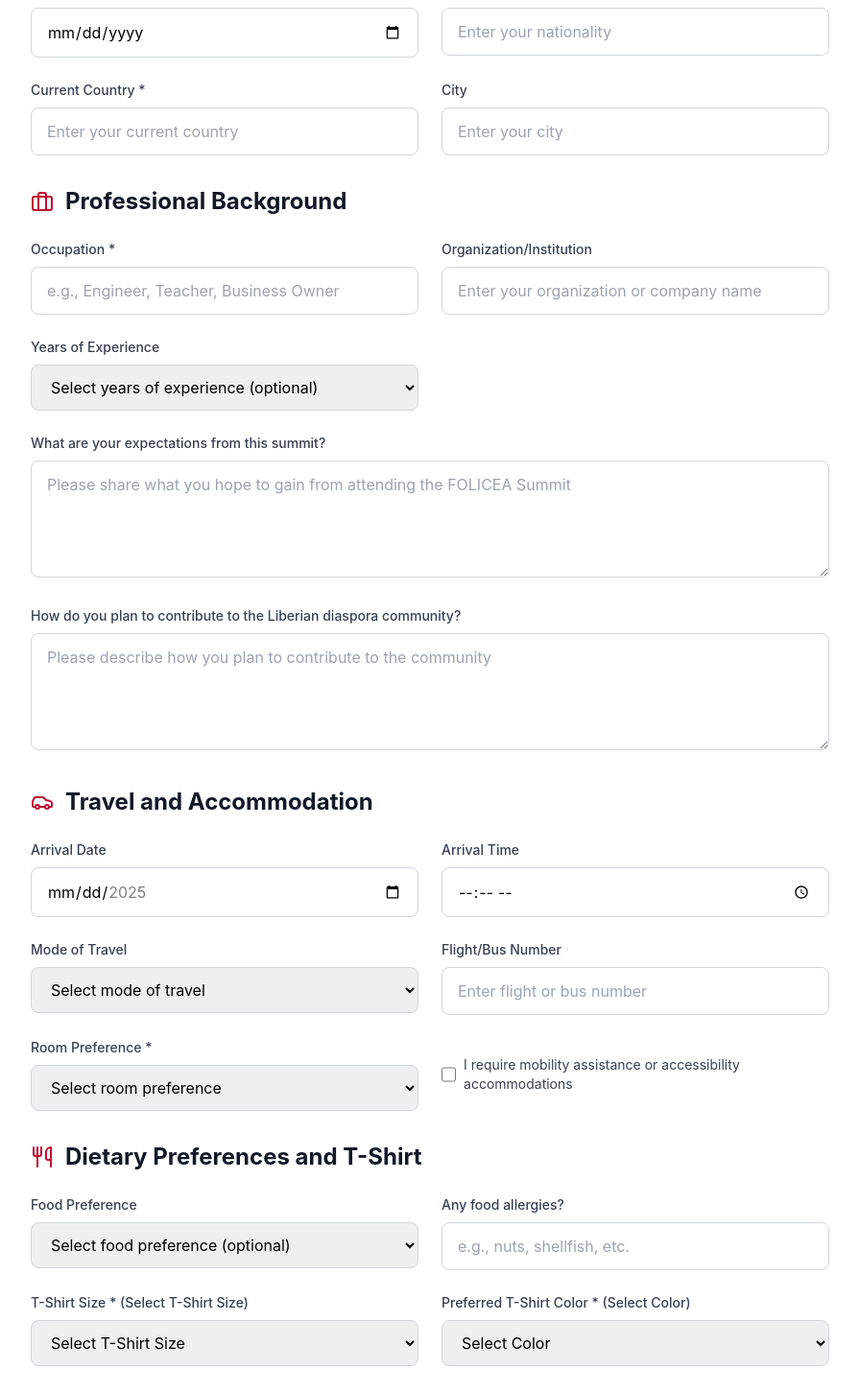
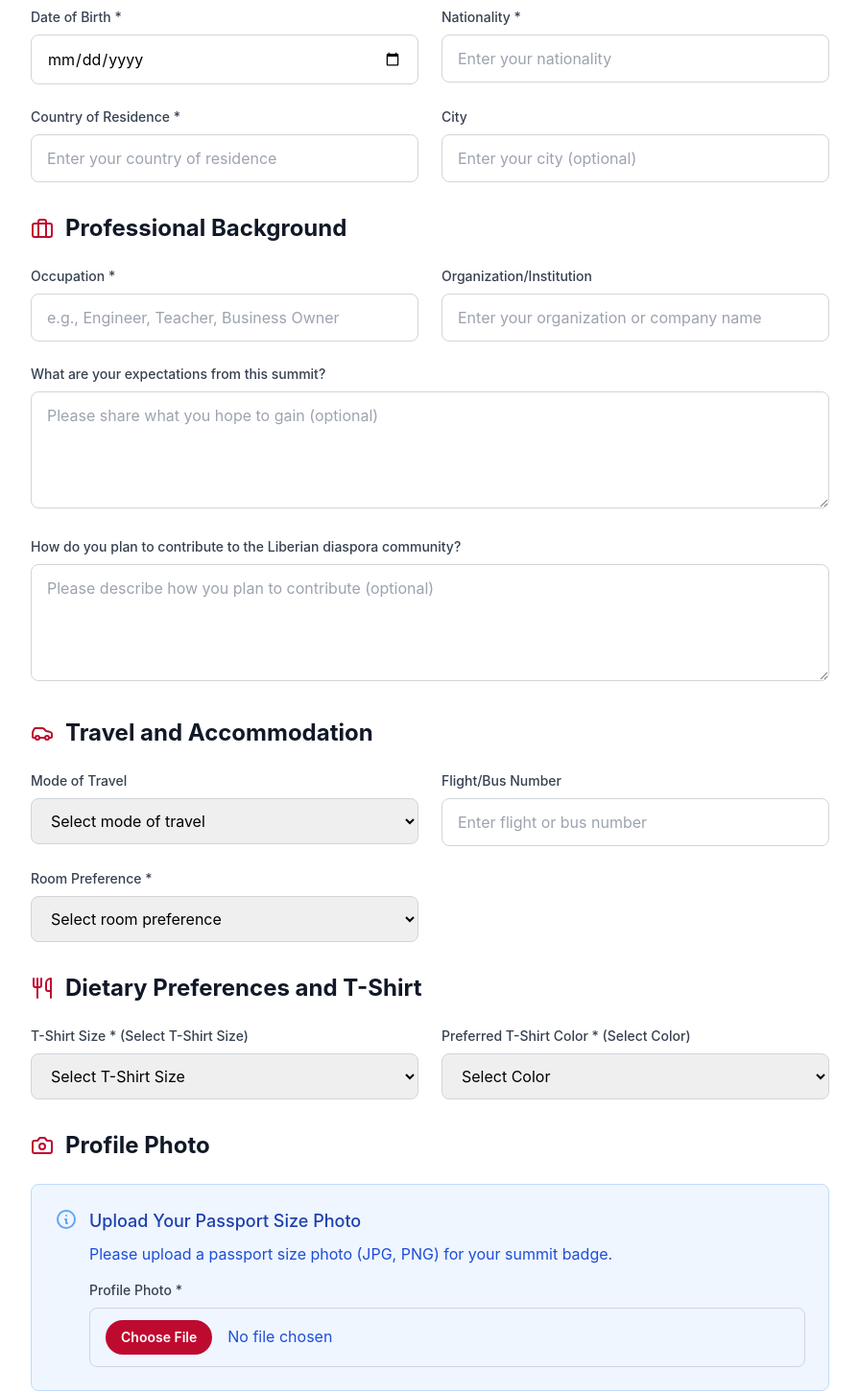
Before and after one commit to foliceasummit/folicea-summit-2025, a Next.js app: page /registration in a window 1280 px wide. Shown: the part 856-2308 px from the top of the page at 96% size, without its empty margins (192-1087 px from the left). Built offline with nearby package versions, Linux system fonts and the light colour scheme.

Commit message:
Registration: remove diet/years/arrival/mobility; make Qs optional; rename country; update fee. About: add acting leadership and update summit date

```diff
--- a/pages/registration.tsx
+++ b/pages/registration.tsx
@@ -19,21 +19,15 @@ interface RegistrationForm {
   // Professional Background
   occupation: string;
   organization: string;
-  yearsOfExperience: string;
   expectations: string;
   contributions: string;
 
   // Travel and Accommodation
-  arrivalDate: string;
-  arrivalTime: string;
   modeOfTravel: string;
   flightBusNumber: string;
   roomPreference: string;
-  mobilityAccess: boolean;
 
-  // Dietary Preferences and T-Shirt
-  foodPreference: string;
-  foodAllergies: string;
+  // T-Shirt
   tshirtSize: string;
   tshirtColor: string;
 
@@ -84,17 +78,11 @@ const RegistrationPage = () => {
       formData.append('city', data.city);
       formData.append('occupation', data.occupation);
       formData.append('organization', data.organization || 'Not specified');
-             formData.append('yearsOfExperience', data.yearsOfExperience || 'Not specified');
-      formData.append('expectations', data.expectations);
-      formData.append('contributions', data.contributions);
-      formData.append('arrivalDate', data.arrivalDate);
-      formData.append('arrivalTime', data.arrivalTime);
+      formData.append('expectations', data.expectations || 'Not specified');
+      formData.append('contributions', data.contributions || 'Not specified');
       formData.append('modeOfTravel', data.modeOfTravel);
       formData.append('flightBusNumber', data.flightBusNumber || 'Not specified');
       formData.append('roomPreference', data.roomPreference);
-      formData.append('mobilityAccess', data.mobilityAccess ? 'Yes' : 'No');
-             formData.append('foodPreference', data.foodPreference || 'Not specified');
-      formData.append('foodAllergies', data.foodAllergies || 'None');
       formData.append('tshirtSize', data.tshirtSize);
       formData.append('tshirtColor', data.tshirtColor);
 
@@ -202,7 +190,8 @@ const RegistrationPage = () => {
                     <li>• Transportation</li>
                     <li>• 4 days of Breakfast & Lunch</li>
                     <li>• Summit T-shirt & Cap</li>
-                    <li>• Conference materials & badge</li>
+                    <li>• Tour</li>
+                    <li>• Summit package (Branded Notepad, Pen & Badge)</li>
                     <li>• Networking opportunities</li>
                   </ul>
                 </div>
@@ -335,13 +324,13 @@ const RegistrationPage = () => {
 
                 <div>
                   <label className="block text-sm font-medium text-gray-700 mb-2">
-                    Current Country *
+                    Country of Residence *
                   </label>
                   <input
                     type="text"
-                    {...register('currentCountry', { required: 'Current country is required' })}
+                    {...register('currentCountry', { required: 'Country of residence is required' })}
                     className="w-full px-4 py-3 border border-gray-300 rounded-lg focus:ring-2 focus:ring-liberian-red focus:border-transparent"
-                    placeholder="Enter your current country"
+                    placeholder="Enter your country of residence"
                   />
                   {errors.currentCountry && (
                     <p className="text-red-500 text-sm mt-1">{errors.currentCountry.message}</p>
@@ -354,13 +343,10 @@ const RegistrationPage = () => {
                   </label>
                   <input
                     type="text"
-                    {...register('city', { required: 'City is required' })}
+                    {...register('city')}
                     className="w-full px-4 py-3 border border-gray-300 rounded-lg focus:ring-2 focus:ring-liberian-red focus:border-transparent"
-                    placeholder="Enter your city"
+                    placeholder="Enter your city (optional)"
                   />
-                  {errors.city && (
-                    <p className="text-red-500 text-sm mt-1">{errors.city.message}</p>
-                  )}
                 </div>
               </div>
             </div>
@@ -398,24 +384,6 @@ const RegistrationPage = () => {
                     placeholder="Enter your organization or company name"
                   />
                 </div>
-
-                                 <div>
-                   <label className="block text-sm font-medium text-gray-700 mb-2">
-                     Years of Experience
-                   </label>
-                   <select
-                     {...register('yearsOfExperience')}
-                     className="w-full px-4 py-3 border border-gray-300 rounded-lg focus:ring-2 focus:ring-liberian-red focus:border-transparent"
-                   >
-                     <option value="">Select years of experience (optional)</option>
-                     <option value="0-2">0-2 years</option>
-                     <option value="3-5">3-5 years</option>
-                     <option value="6-10">6-10 years</option>
-                     <option value="11-15">11-15 years</option>
-                     <option value="16-20">16-20 years</option>
-                     <option value="20+">20+ years</option>
-                   </select>
-                 </div>
               </div>
 
               <div className="mt-6">
@@ -423,14 +391,11 @@ const RegistrationPage = () => {
                   What are your expectations from this summit?
                 </label>
                 <textarea
-                  {...register('expectations', { required: 'Expectations are required' })}
+                  {...register('expectations')}
                   rows={4}
                   className="w-full px-4 py-3 border border-gray-300 rounded-lg focus:ring-2 focus:ring-liberian-red focus:border-transparent"
-                  placeholder="Please share what you hope to gain from attending the FOLICEA Summit"
+                  placeholder="Please share what you hope to gain (optional)"
                 />
-                {errors.expectations && (
-                  <p className="text-red-500 text-sm mt-1">{errors.expectations.message}</p>
-                )}
               </div>
 
               <div className="mt-6">
@@ -438,14 +403,11 @@ const RegistrationPage = () => {
                   How do you plan to contribute to the Liberian diaspora community?
                 </label>
                 <textarea
-                  {...register('contributions', { required: 'Contributions are required' })}
+                  {...register('contributions')}
                   rows={4}
                   className="w-full px-4 py-3 border border-gray-300 rounded-lg focus:ring-2 focus:ring-liberian-red focus:border-transparent"
-                  placeholder="Please describe how you plan to contribute to the community"
+                  placeholder="Please describe how you plan to contribute (optional)"
                 />
-                {errors.contributions && (
-                  <p className="text-red-500 text-sm mt-1">{errors.contributions.message}</p>
-                )}
               </div>
             </div>
 
@@ -456,45 +418,8 @@ const RegistrationPage = () => {
                 Travel and Accommodation
               </h2>
               <div className="grid grid-cols-1 md:grid-cols-2 gap-6">
-                                 <div>
-                   <label className="block text-sm font-medium text-gray-700 mb-2">
-                     Arrival Date
-                   </label>
-                   <input
-                     type="date"
-                     min="2025-01-01"
-                     max="2025-12-31"
-                     {...register('arrivalDate', {
-                       required: 'Arrival date is required',
-                       validate: (value) => {
-                         const date = new Date(value);
-                         const year = date.getFullYear();
-                         if (year !== 2025) {
-                           return 'Arrival date must be in 2025';
-                         }
-                         return true;
-                       }
-                     })}
-                     className="w-full px-4 py-3 border border-gray-300 rounded-lg focus:ring-2 focus:ring-liberian-red focus:border-transparent"
-                   />
-                   {errors.arrivalDate && (
-                     <p className="text-red-500 text-sm mt-1">{errors.arrivalDate.message}</p>
-                   )}
-                 </div>
-
-                <div>
-                  <label className="block text-sm font-medium text-gray-700 mb-2">
-                    Arrival Time
-                  </label>
-                  <input
-                    type="time"
-                    {...register('arrivalTime', { required: 'Arrival time is required' })}
-                    className="w-full px-4 py-3 border border-gray-300 rounded-lg focus:ring-2 focus:ring-liberian-red focus:border-transparent"
-                  />
-                  {errors.arrivalTime && (
-                    <p className="text-red-500 text-sm mt-1">{errors.arrivalTime.message}</p>
-                  )}
-                </div>
+                {/* Removed Arrival Date */}
+                {/* Removed Arrival Time */}
 
                 <div>
                   <label className="block text-sm font-medium text-gray-700 mb-2">
@@ -545,16 +470,7 @@ const RegistrationPage = () => {
                   )}
                 </div>
 
-                <div className="flex items-center">
-                  <input
-                    type="checkbox"
-                    {...register('mobilityAccess')}
-                    className="w-4 h-4 text-liberian-red border-gray-300 rounded focus:ring-liberian-red"
-                  />
-                  <label className="ml-2 text-sm text-gray-700">
-                    I require mobility assistance or accessibility accommodations
-                  </label>
-                </div>
+                {/* Removed Mobility Assistance Checkbox */}
               </div>
             </div>
 
@@ -565,34 +481,8 @@ const RegistrationPage = () => {
                 Dietary Preferences and T-Shirt
               </h2>
               <div className="grid grid-cols-1 md:grid-cols-2 gap-6">
-                                 <div>
-                   <label className="block text-sm font-medium text-gray-700 mb-2">
-                     Food Preference
-                   </label>
-                   <select
-                     {...register('foodPreference')}
-                     className="w-full px-4 py-3 border border-gray-300 rounded-lg focus:ring-2 focus:ring-liberian-red focus:border-transparent"
-                   >
-                     <option value="">Select food preference (optional)</option>
-                     <option value="Non-Vegetarian">Non-Vegetarian</option>
-                     <option value="Vegetarian">Vegetarian</option>
-                     <option value="Vegan">Vegan</option>
-                     <option value="Halal">Halal</option>
-                     <option value="Other">Other</option>
-                   </select>
-                 </div>
-
-                <div>
-                  <label className="block text-sm font-medium text-gray-700 mb-2">
-                    Any food allergies?
-                  </label>
-                  <input
-                    type="text"
-                    {...register('foodAllergies')}
-                    className="w-full px-4 py-3 border border-gray-300 rounded-lg focus:ring-2 focus:ring-liberian-red focus:border-transparent"
-                    placeholder="e.g., nuts, shellfish, etc."
-                  />
-                </div>
+                {/* Removed Food Preference */}
+                {/* Removed Food Allergies */}
 
                 <div>
                   <label className="block text-sm font-medium text-gray-700 mb-2">
```
Also changed, not shown: pages/about.tsx (+43 -1 lines). Lines whose indentation alone changed are shown as unchanged.
